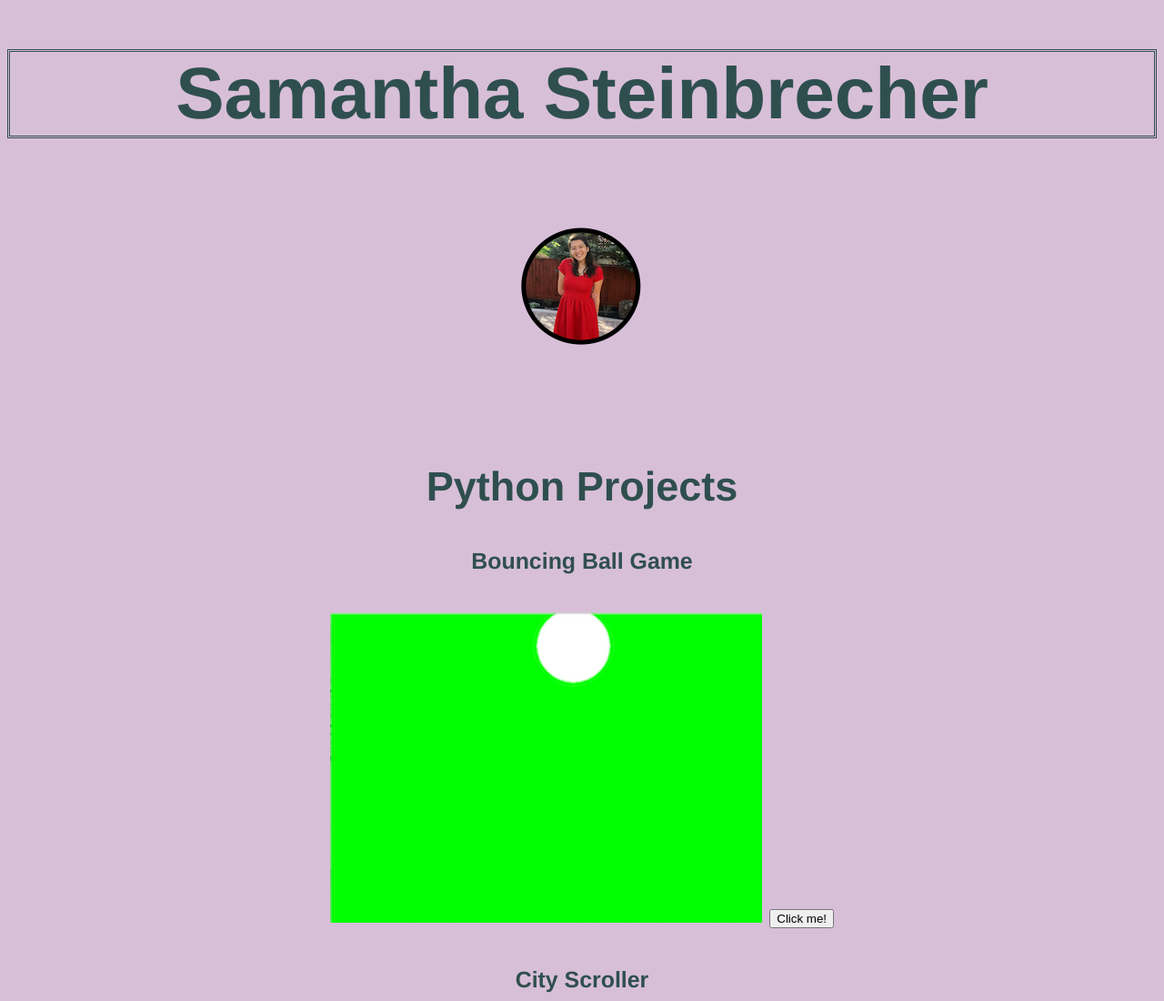
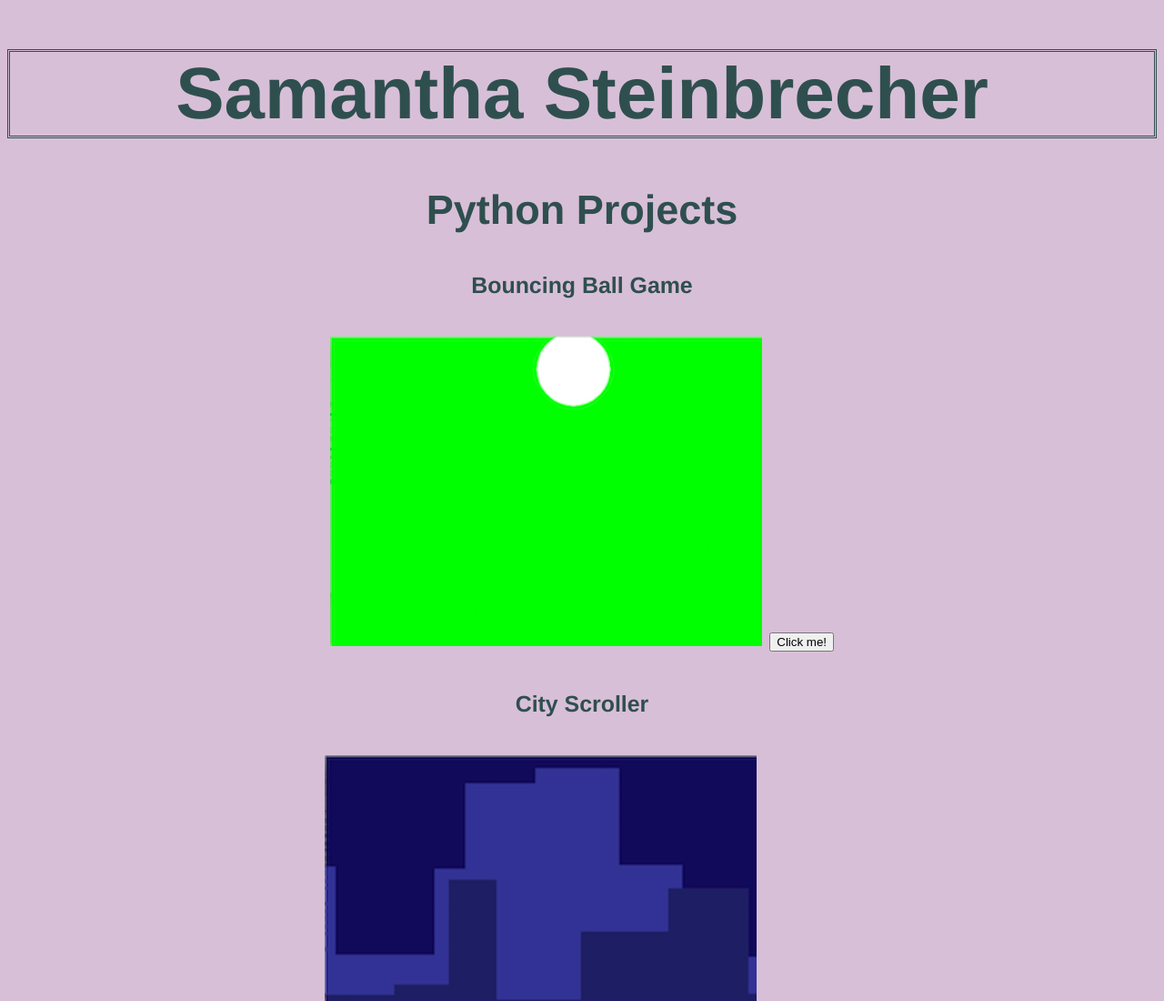
Before and after one commit to ssteinbrecher/ssteinbrecher.github.io, a plain HTML site: page index.html in a window 1280 px wide. Shown: the top 1100 px of the page at 91% size. Drawn offline with Linux system fonts and the light colour scheme.

Commit message:
Update index.html

```diff
--- a/index.html
+++ b/index.html
@@ -9,7 +9,7 @@
 			Samantha Steinbrecher
 		</h1>
 		<h2>
-			<img src="Me.JPEG.png" alt="A picture of me" align="middle" </img>
+<!-- 			<img src="Me.JPEG.png" alt="A picture of me" align="middle" </img> -->
 		</h2>
 	<!--
 	<h2>
```
